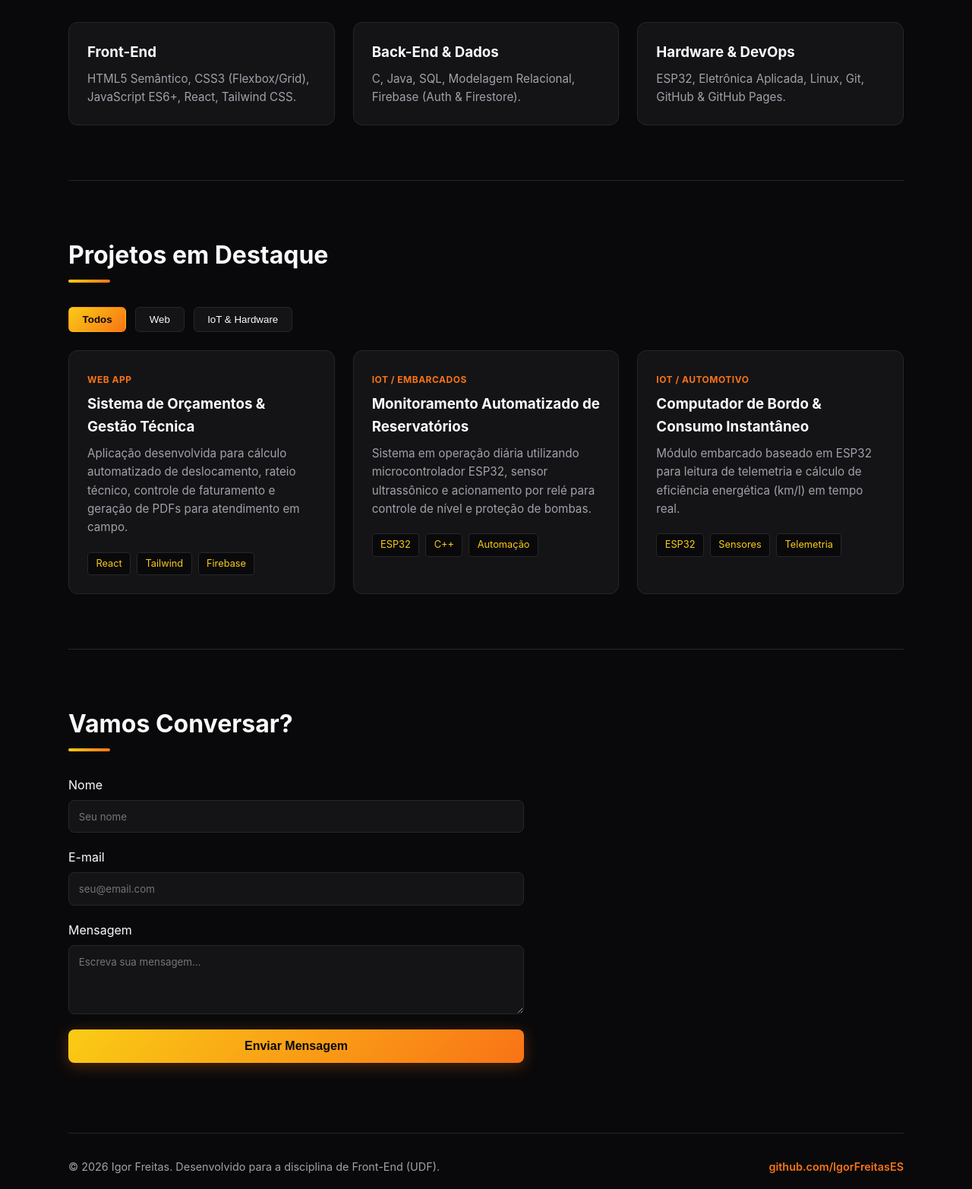
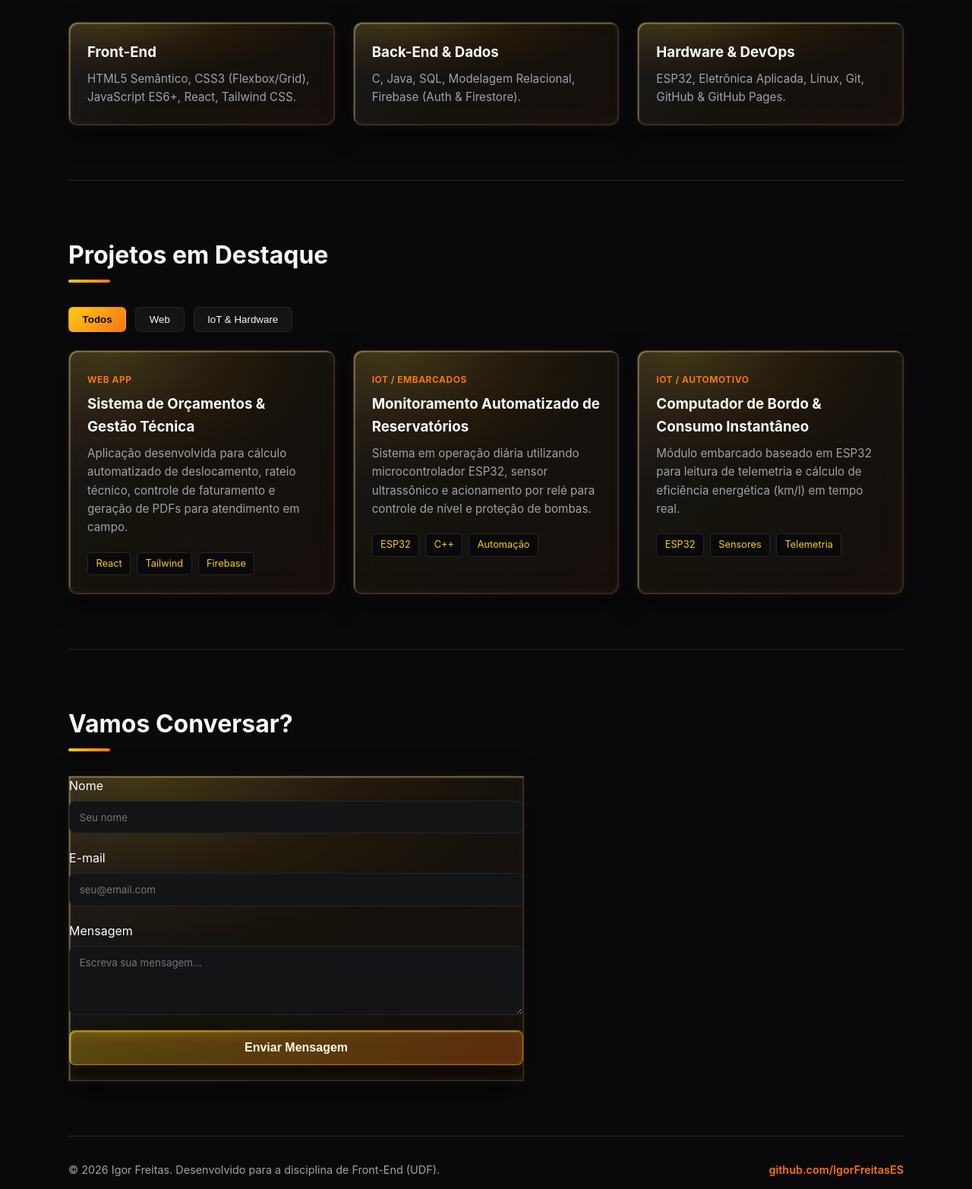
Before and after one commit to IgorFreitasES/portfolio-web, a plain HTML site: page index.html in a window 1280 px wide. Shown: the part 1235-2800 px from the top of the page at 76% size. Drawn offline with Linux system fonts and the light colour scheme.

Commit message:
adicao de liquid glass1

```diff
--- a/css/style.css
+++ b/css/style.css
@@ -57,6 +57,7 @@ body {
   font-weight: 800;
   background: var(--gradient-accent);
   -webkit-background-clip: text;
+  background-clip: text;
   -webkit-text-fill-color: transparent;
   text-decoration: none;
 }
@@ -136,11 +137,11 @@ body {
   align-items: center;
   gap: 3rem;
   padding: 5.5rem 0;
-  pointer-events: none; /* Permite o mouse interagir com o canvas por trás */
+  pointer-events: none;
 }
 
 .hero-content, .hero-image {
-  pointer-events: auto; /* Mantém botões e textos selecionáveis/clicáveis */
+  pointer-events: auto;
 }
 
 .badge {
@@ -171,6 +172,7 @@ body {
 .hero h1 strong {
   background: var(--gradient-accent);
   -webkit-background-clip: text;
+  background-clip: text;
   -webkit-text-fill-color: transparent;
 }
 
@@ -467,6 +469,123 @@ body {
   transform: translateY(0);
 }
 
+/* ==========================================
+   ESTILO APPLE LIQUID GLASS (PRETO / AMARELO / LARANJA)
+   ========================================== */
+.liquid-glass {
+  position: relative;
+  overflow: hidden;
+  background: linear-gradient(
+    135deg,
+    rgba(255, 255, 255, 0.08) 0%,
+    rgba(250, 204, 21, 0.05) 45%,
+    rgba(249, 115, 22, 0.06) 100%
+  );
+  backdrop-filter: blur(20px) saturate(180%);
+  -webkit-backdrop-filter: blur(20px) saturate(180%);
+  border: 1px solid rgba(255, 255, 255, 0.14);
+  box-shadow:
+    inset 1.5px 1.5px 1px rgba(254, 240, 138, 0.42),
+    inset -1px -1px 2px rgba(249, 115, 22, 0.16),
+    inset 0 0 18px rgba(255, 255, 255, 0.04),
+    0 12px 32px rgba(0, 0, 0, 0.55),
+    0 2px 10px rgba(249, 115, 22, 0.12);
+  transition:
+    transform 0.28s cubic-bezier(0.22, 1, 0.36, 1),
+    box-shadow 0.28s cubic-bezier(0.22, 1, 0.36, 1),
+    border-color 0.28s ease,
+    background 0.28s ease;
+}
+
+.liquid-glass::before {
+  content: "";
+  position: absolute;
+  inset: 0;
+  border-radius: inherit;
+  background: radial-gradient(
+    120% 80% at 15% 0%,
+    rgba(250, 204, 21, 0.22) 0%,
+    rgba(249, 115, 22, 0.08) 40%,
+    transparent 70%
+  );
+  filter: url(#liquid-refraction);
+  opacity: 0.75;
+  pointer-events: none;
+  transition: opacity 0.28s ease, transform 0.35s ease;
+}
+
+.liquid-glass::after {
+  content: "";
+  position: absolute;
+  top: -50%;
+  left: -75%;
+  width: 50%;
+  height: 200%;
+  background: linear-gradient(
+    90deg,
+    transparent,
+    rgba(255, 255, 255, 0.16),
+    rgba(250, 204, 21, 0.12),
+    transparent
+  );
+  transform: rotate(22deg);
+  transition: left 0.55s cubic-bezier(0.22, 1, 0.36, 1);
+  pointer-events: none;
+}
+
+.liquid-glass:hover {
+  transform: translateY(-3px);
+  border-color: rgba(250, 204, 21, 0.45);
+  background: linear-gradient(
+    135deg,
+    rgba(255, 255, 255, 0.12) 0%,
+    rgba(250, 204, 21, 0.09) 48%,
+    rgba(249, 115, 22, 0.11) 100%
+  );
+  box-shadow:
+    inset 2px 2px 1.5px rgba(254, 240, 138, 0.68),
+    inset -1.5px -1.5px 3px rgba(249, 115, 22, 0.28),
+    inset 0 0 24px rgba(250, 204, 21, 0.08),
+    0 16px 38px rgba(0, 0, 0, 0.65),
+    0 4px 18px rgba(249, 115, 22, 0.24);
+}
+
+.liquid-glass:hover::before {
+  opacity: 1;
+}
+
+.liquid-glass:hover::after {
+  left: 130%;
+}
+
+.liquid-glass:active {
+  transform: translateY(-1px) scale(0.99);
+}
+
+.btn.liquid-glass.btn-glass-accent {
+  background: linear-gradient(
+    135deg,
+    rgba(250, 204, 21, 0.26) 0%,
+    rgba(249, 115, 22, 0.28) 100%
+  );
+  border-color: rgba(250, 204, 21, 0.45);
+  color: #fffbeb;
+}
+
+.btn.liquid-glass.btn-glass-accent:hover {
+  background: linear-gradient(
+    135deg,
+    rgba(250, 204, 21, 0.36) 0%,
+    rgba(249, 115, 22, 0.38) 100%
+  );
+  border-color: rgba(254, 240, 138, 0.75);
+}
+
+.liquid-glass > * {
+  position: relative;
+  z-index: 1;
+}
+
 /* Responsividade Mobile */
 @media (max-width: 768px) {
   .menu-toggle {
@@ -516,4 +635,14 @@ body {
   .about-grid, .skills-grid, .projects-grid {
     grid-template-columns: 1fr;
   }
+
+  .liquid-glass {
+    backdrop-filter: blur(14px) saturate(160%);
+    -webkit-backdrop-filter: blur(14px) saturate(160%);
+  }
+
+  .liquid-glass::before {
+    filter: none;
+    opacity: 0.55;
+  }
 }
--- a/index.html
+++ b/index.html
@@ -7,6 +7,28 @@
   <link rel="stylesheet" href="css/style.css">
 </head>
 <body>
+  <!-- Filtro SVG sutil de refração líquida para .liquid-glass -->
+  <svg width="0" height="0" style="position: absolute; pointer-events: none;" aria-hidden="true">
+    <defs>
+      <filter id="liquid-refraction" x="-8%" y="-8%" width="116%" height="116%">
+        <feTurbulence
+          type="fractalNoise"
+          baseFrequency="0.012 0.018"
+          numOctaves="2"
+          seed="7"
+          result="noise"
+        />
+        <feDisplacementMap
+          in="SourceGraphic"
+          in2="noise"
+          scale="3.5"
+          xChannelSelector="R"
+          yChannelSelector="G"
+        />
+      </filter>
+    </defs>
+  </svg>
+
   <header class="header">
     <nav class="navbar container">
       <a href="#inicio" class="logo">&lt;IgorFreitas /&gt;</a>
@@ -39,8 +61,8 @@
             Construindo soluções práticas que conectam software moderno, automação e hardware — de aplicações web em React/Firebase até monitoramento embarcado com ESP32.
           </p>
           <div class="hero-buttons">
-            <a href="#projetos" class="btn btn-primary">Ver Projetos</a>
-            <a href="https://github.com/IgorFreitasES" target="_blank" rel="noopener" class="btn btn-outline">GitHub</a>
+            <a href="#projetos" class="btn liquid-glass btn-glass-accent">Ver Projetos</a>
+            <a href="https://github.com/IgorFreitasES" target="_blank" rel="noopener" class="btn liquid-glass">GitHub</a>
           </div>
         </div>
         <div class="hero-image reveal">
@@ -53,7 +75,7 @@
     <section id="sobre" class="section container">
       <h2 class="section-title reveal">Sobre Mim</h2>
       <div class="about-grid">
-        <div class="about-card reveal">
+        <div class="about-card liquid-glass reveal">
           <h3>Trajetória & Foco</h3>
           <p>
             Estudante de Engenharia de Software no Centro Universitário do Distrito Federal (UDF), com sólida experiência prática em liderança operacional, sistemas elétricos e gestão técnica.
@@ -63,15 +85,15 @@
           </p>
         </div>
         <div class="about-highlights">
-          <div class="highlight-item reveal">
+          <div class="highlight-item liquid-glass reveal">
             <span class="highlight-number">Web</span>
             <span class="highlight-label">HTML5, CSS3, JS, React & Firebase</span>
           </div>
-          <div class="highlight-item reveal">
+          <div class="highlight-item liquid-glass reveal">
             <span class="highlight-number">IoT</span>
             <span class="highlight-label">ESP32, Sensores & Telemetria</span>
           </div>
-          <div class="highlight-item reveal">
+          <div class="highlight-item liquid-glass reveal">
             <span class="highlight-number">Backend</span>
             <span class="highlight-label">C, Java, SQL & Modelagem</span>
           </div>
@@ -83,15 +105,15 @@
     <section id="habilidades" class="section container">
       <h2 class="section-title reveal">Tecnologias & Ferramentas</h2>
       <div class="skills-grid">
-        <div class="skill-card reveal">
+        <div class="skill-card liquid-glass reveal">
           <h3>Front-End</h3>
           <p>HTML5 Semântico, CSS3 (Flexbox/Grid), JavaScript ES6+, React, Tailwind CSS.</p>
         </div>
-        <div class="skill-card reveal">
+        <div class="skill-card liquid-glass reveal">
           <h3>Back-End & Dados</h3>
           <p>C, Java, SQL, Modelagem Relacional, Firebase (Auth & Firestore).</p>
         </div>
-        <div class="skill-card reveal">
+        <div class="skill-card liquid-glass reveal">
           <h3>Hardware & DevOps</h3>
           <p>ESP32, Eletrônica Aplicada, Linux, Git, GitHub & GitHub Pages.</p>
         </div>
@@ -107,7 +129,7 @@
         <button class="filter-btn" data-filter="iot">IoT & Hardware</button>
       </div>
       <div class="projects-grid" id="projects-grid">
-        <article class="project-card reveal" data-category="web">
+        <article class="project-card liquid-glass reveal" data-category="web">
           <div class="project-tag">Web App</div>
           <h3>Sistema de Orçamentos & Gestão Técnica</h3>
           <p>Aplicação desenvolvida para cálculo automatizado de deslocamento, rateio técnico, controle de faturamento e geração de PDFs para atendimento em campo.</p>
@@ -116,7 +138,7 @@
           </div>
         </article>
 
-        <article class="project-card reveal" data-category="iot">
+        <article class="project-card liquid-glass reveal" data-category="iot">
           <div class="project-tag">IoT / Embarcados</div>
           <h3>Monitoramento Automatizado de Reservatórios</h3>
           <p>Sistema em operação diária utilizando microcontrolador ESP32, sensor ultrassônico e acionamento por relé para controle de nível e proteção de bombas.</p>
@@ -125,7 +147,7 @@
           </div>
         </article>
 
-        <article class="project-card reveal" data-category="iot">
+        <article class="project-card liquid-glass reveal" data-category="iot">
           <div class="project-tag">IoT / Automotivo</div>
           <h3>Computador de Bordo & Consumo Instantâneo</h3>
           <p>Módulo embarcado baseado em ESP32 para leitura de telemetria e cálculo de eficiência energética (km/l) em tempo real.</p>
@@ -139,7 +161,7 @@
     <!-- Contato -->
     <section id="contato" class="section container">
       <h2 class="section-title reveal">Vamos Conversar?</h2>
-      <form class="contact-form reveal" id="contact-form">
+      <form class="contact-form liquid-glass reveal" id="contact-form">
         <div class="form-group">
           <label for="nome">Nome</label>
           <input type="text" id="nome" required placeholder="Seu nome">
@@ -152,7 +174,7 @@
           <label for="mensagem">Mensagem</label>
           <textarea id="mensagem" rows="4" required placeholder="Escreva sua mensagem..."></textarea>
         </div>
-        <button type="submit" class="btn btn-primary">Enviar Mensagem</button>
+        <button type="submit" class="btn liquid-glass btn-glass-accent">Enviar Mensagem</button>
         <p class="form-feedback" id="form-feedback"></p>
       </form>
     </section>
```
